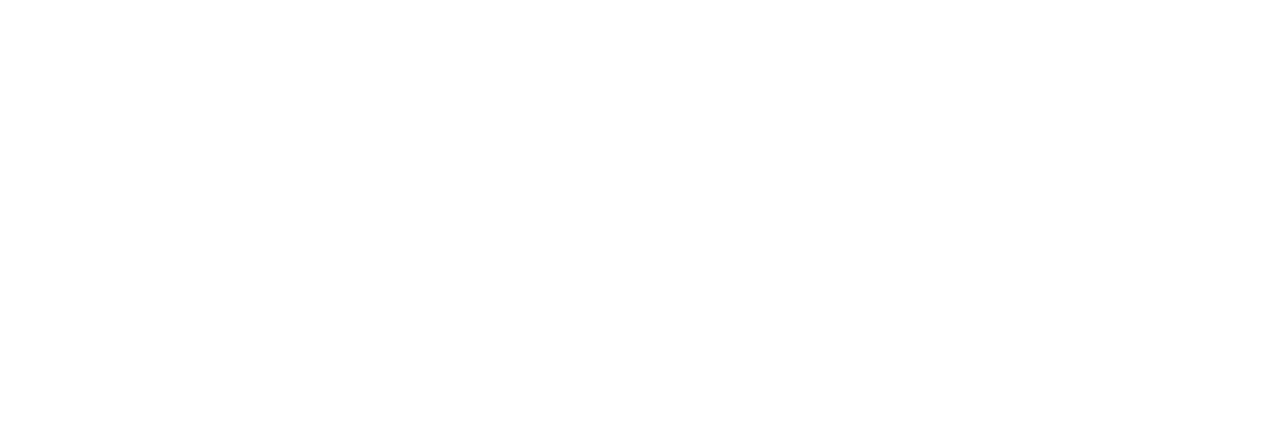
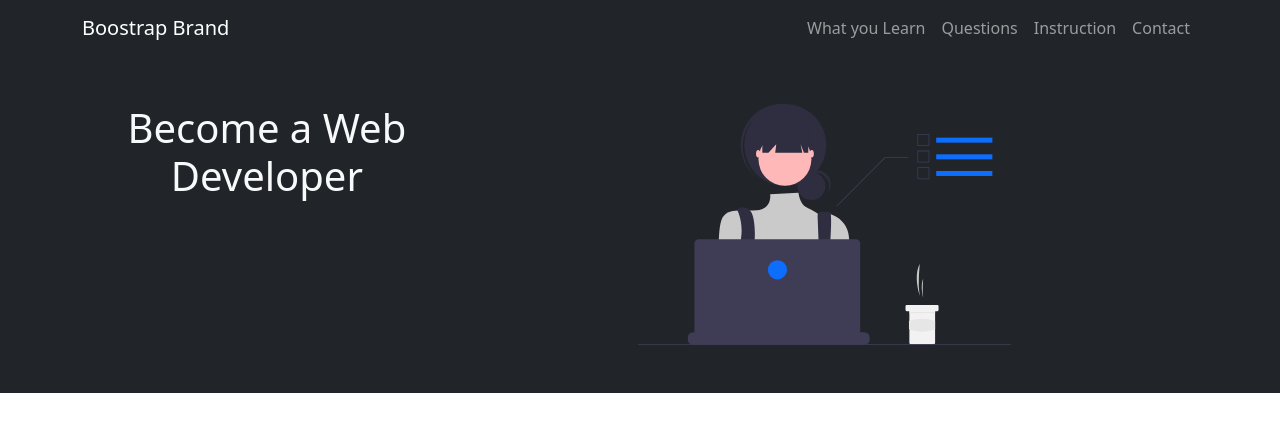
Before and after one commit to almabir/BoostrapTemplateDesign01, a plain HTML site: page index.html in a window 1280 px wide. Drawn offline with nearby package versions, Linux system fonts and the light colour scheme.

Commit message:
Menu and Showcase Done

```diff
--- a/index.html
+++ b/index.html
@@ -1,12 +1,67 @@
 <!DOCTYPE html>
 <html lang="en">
+
 <head>
     <meta charset="UTF-8">
     <meta http-equiv="X-UA-Compatible" content="IE=edge">
     <meta name="viewport" content="width=device-width, initial-scale=1.0">
     <title>Boostrap Project</title>
+    <!-- CSS only -->
+<link href="https://cdn.jsdelivr.net/npm/bootstrap@5.2.0-beta1/dist/css/bootstrap.min.css" rel="stylesheet" integrity="sha384-0evHe/X+R7YkIZDRvuzKMRqM+OrBnVFBL6DOitfPri4tjfHxaWutUpFmBp4vmVor" crossorigin="anonymous">
+
+    <link rel="stylesheet" href="./style.css">
+
+
 </head>
+
 <body>
+    <!-- Navbar-->
+    <nav class="navbar navbar-expand-md bg-dark navbar-dark">
+        <div class="container">
+            <a href="#" class="navbar-brand">Boostrap Brand</a>
+            <button class="navbar-toggler" type="button" data-bs-toggle="collapse" data-bs-target="#navbarMenu"
+                >
+                <span class="navbar-toggler-icon"></span>
+            </button>
 
+            <div class="collapse navbar-collapse" id="navbarMenu">
+                <ul class="navbar-nav ms-auto">
+                    <li class="nav-item">
+                        <a href="#learn" class="nav-link">What you Learn</a>
+                    </li>
+                    <li class="nav-item">
+                        <a href="#question" class="nav-link">Questions</a>
+                    </li>
+                    <li class="nav-item">
+                        <a href="#instruction" class="nav-link">Instruction</a>
+                    </li>
+                    <li class="nav-item">
+                        <a href="#contact" class="nav-link">Contact</a>
+                    </li>
+                </ul>
+            </div>
+        </div>
+    </nav>
+    <!--Showcase-->
+    <section class="bg-dark text-light text-center p-5">
+        <div class="container">
+            <div class="d-sm-flex">
+                <div>
+                    <h1>Become a Web Developer</h1>
+                </div>
+                <div>
+                    <img class="img-fluid w-50" src="./images/showcase.svg" alt="Showcase">
+                </div>
+            </div>
+        </div>
+    </section>
+
+
+
+    <!-- JavaScript Bundle with Popper -->
+    <script src="https://cdn.jsdelivr.net/npm/bootstrap@5.2.0-beta1/dist/js/bootstrap.bundle.min.js"
+        integrity="sha384-pprn3073KE6tl6bjs2QrFaJGz5/SUsLqktiwsUTF55Jfv3qYSDhgCecCxMW52nD2"
+        crossorigin="anonymous"></script>
 </body>
+
 </html>
```
Also changed, not shown: images/fundamentals.svg (added), images/react.svg (added), images/showcase.svg (added).
